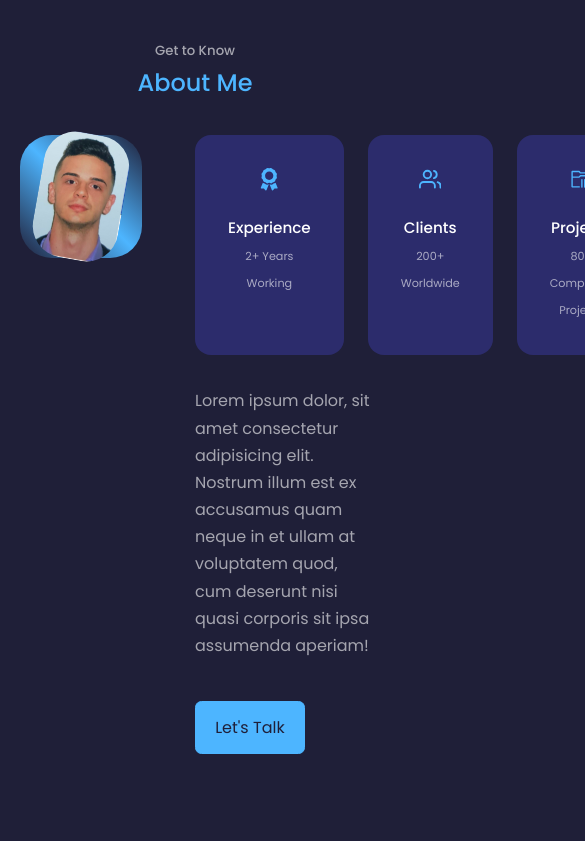
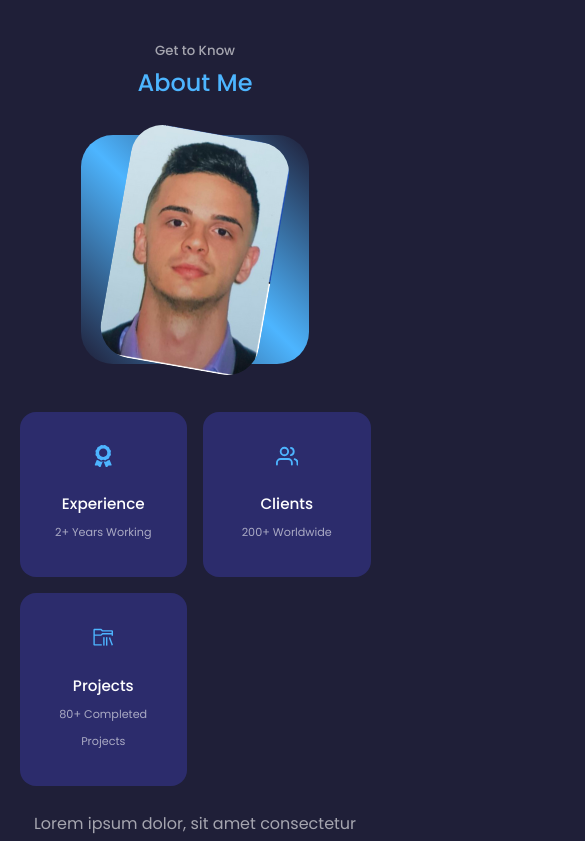
Before and after one commit to LucianoPastocchi/portfolio-website2, a React (Create React App) app: page / in a window 390 px wide. Shown: the part 900-1741 px from the top of the page, 585 px wide, since content can reach past the window. Built offline with nearby package versions, Linux system fonts and the light colour scheme.

Commit message:
changing media queries about

```diff
--- a/src/components/about/About.css
+++ b/src/components/about/About.css
@@ -74,19 +74,39 @@
 /*-----------------------------MEDIUM DEVICES-----------------------------------*/
 
 @media screen and (max-width: 1024px) {
-  header {
-    height: 68vh;
+  .about_container {
+    grid-template-columns: 1fr;
+    gap: 0;
+  }
+
+  .about_me {
+    width: 50%;
+    margin: 2rem auto 4rem;
+  }
+
+  .about_content p {
+    margin: 1rem 0 1.5rem;
   }
 }
 
 /*-----------------------------SMALL DEVICES-----------------------------------*/
 
 @media screen and (max-width: 600px) {
-  header {
-    height: 100vh;
+  .about_me {
+    width: 65%;
+    margin: 0 auto 3rem;
   }
 
-  .header_socials .scroll_down {
-    display: none;
+  .about_cards {
+    grid-template-columns: 1fr 1fr;
+    gap: 1rem;
+  }
+
+  .about_content {
+    text-align: center;
+  }
+
+  .about_content p {
+    margin: 1.5rem 0;
   }
 }
```
